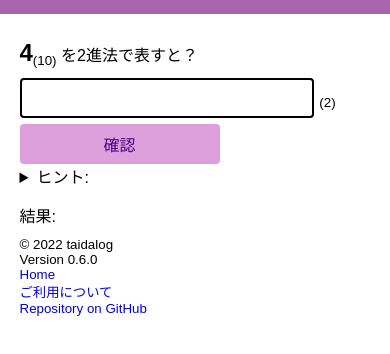
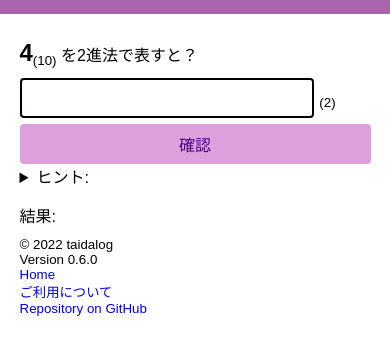
Before and after one commit to taidalog/taidalab, a plain HTML site: page endless-power-of-two/index.html in a window 390 px wide. Shown: the part 48-402 px from the top of the page. Drawn offline with Linux system fonts and the light colour scheme.

Commit message:
Fixed problem related to button width. Close #48.

```diff
--- a/endless-power-of-two/css/style.css
+++ b/endless-power-of-two/css/style.css
@@ -34,3 +34,9 @@ header {
     color: indigo;
     background-color: #c690c6;
 }
+
+@media (max-width: 600px) {
+    .submit-button {
+        width: 100%;
+    }
+}
```
